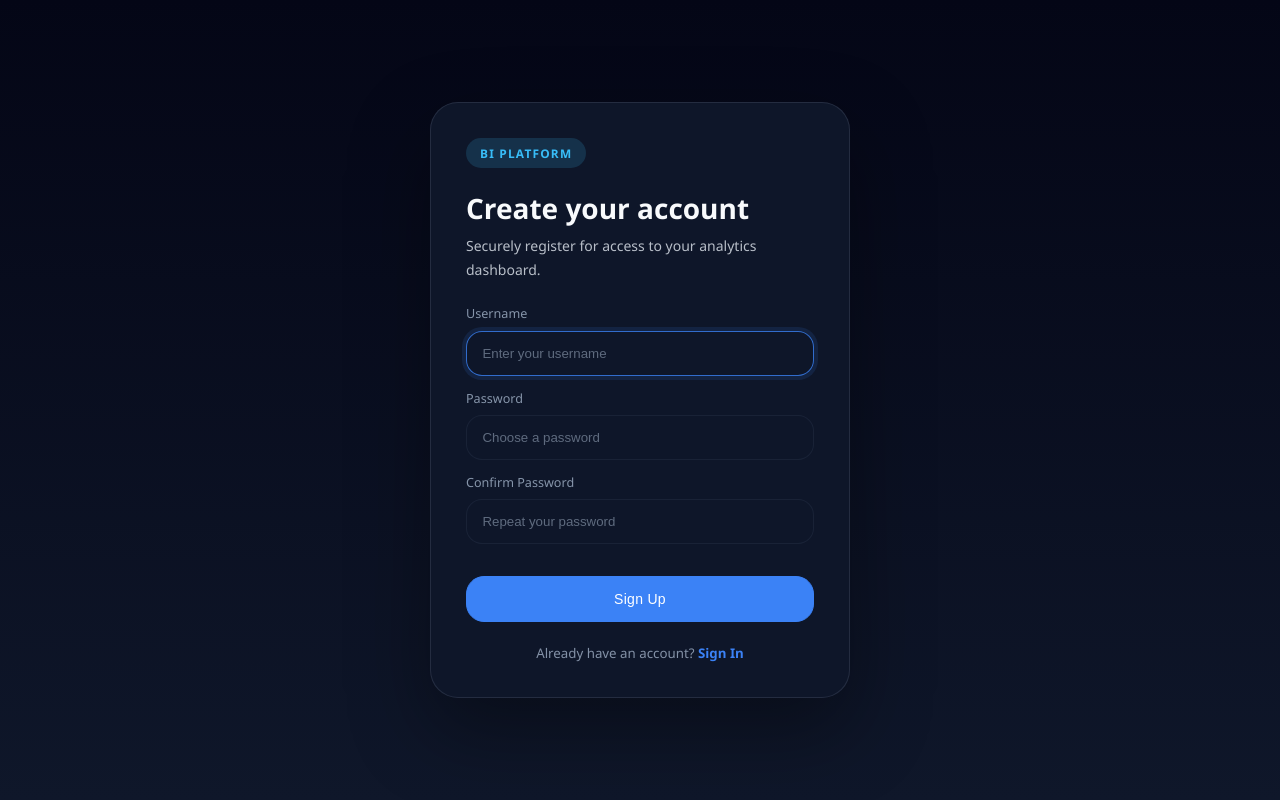
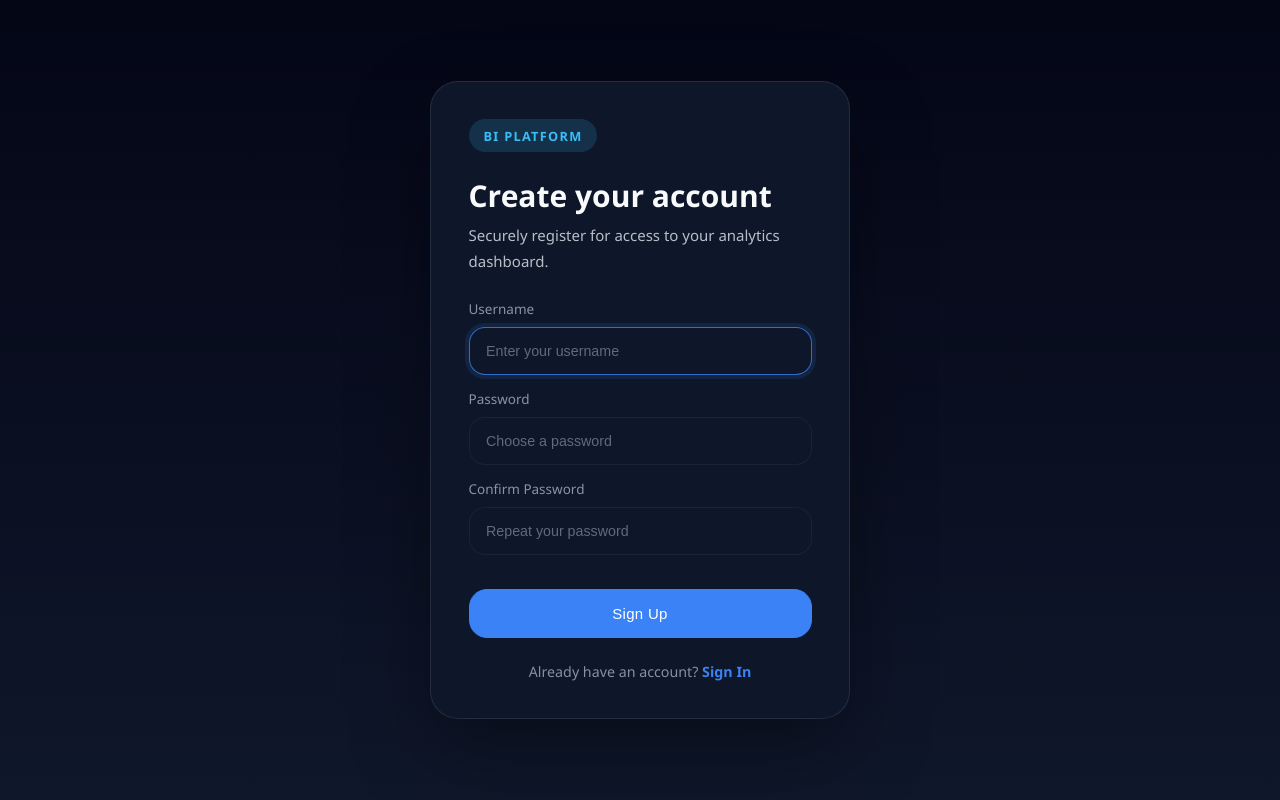
Before and after one commit to 2322-hub/RECESS-PROJECT, a Flask app: page /register in a window 1280 px wide. Run offline with Flask 3, Linux system fonts and the light colour scheme.

Commit message:
Adjust dashboard styling

```diff
--- a/bi_platform/static/css/dashboard.css
+++ b/bi_platform/static/css/dashboard.css
@@ -1,12 +1,12 @@
 /* ─── Reset & Variables ─── */
 *, *::before, *::after { box-sizing: border-box; margin: 0; padding: 0; }
 :root {
-  --bg: #0f172a;
-  --surface: #1e293b;
-  --surface-2: #334155;
-  --border: #475569;
-  --text: #f1f5f9;
-  --text-muted: #94a3b8;
+  --bg: #111827;
+  --surface: #1f2937;
+  --surface-2: #374151;
+  --border: #4b5563;
+  --text: #f9fafb;
+  --text-muted: #d1d5db;
   --accent: #3b82f6;
   --accent-hover: #2563eb;
   --green: #10b981;
@@ -27,8 +27,8 @@
   --accent: #3b82f6;
   --accent-hover: #2563eb;
 }
-html { font-size: 14px; }
-body { font-family: 'Segoe UI', system-ui, -apple-system, sans-serif; background: var(--bg); color: var(--text); display: flex; min-height: 100vh; }
+html { font-size: 15px; }
+body { font-family: 'Segoe UI', system-ui, -apple-system, sans-serif; background: var(--bg); color: var(--text); display: flex; min-height: 100vh; font-size: 1rem; }
 a { color: inherit; text-decoration: none; }
 h1, h2, h3 { font-weight: 600; }
 
```
